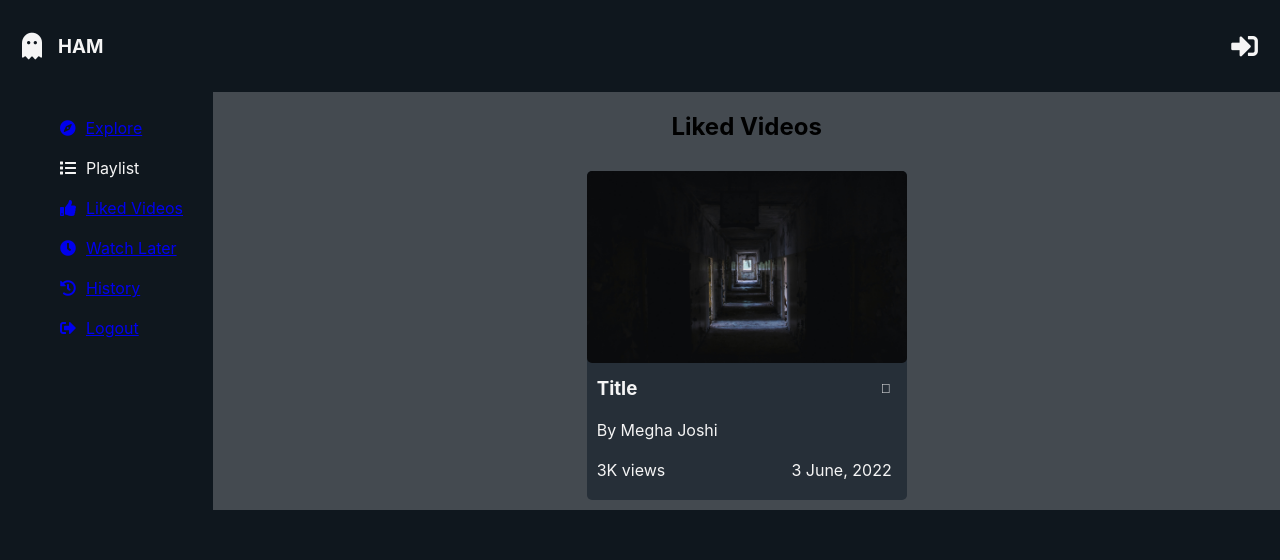
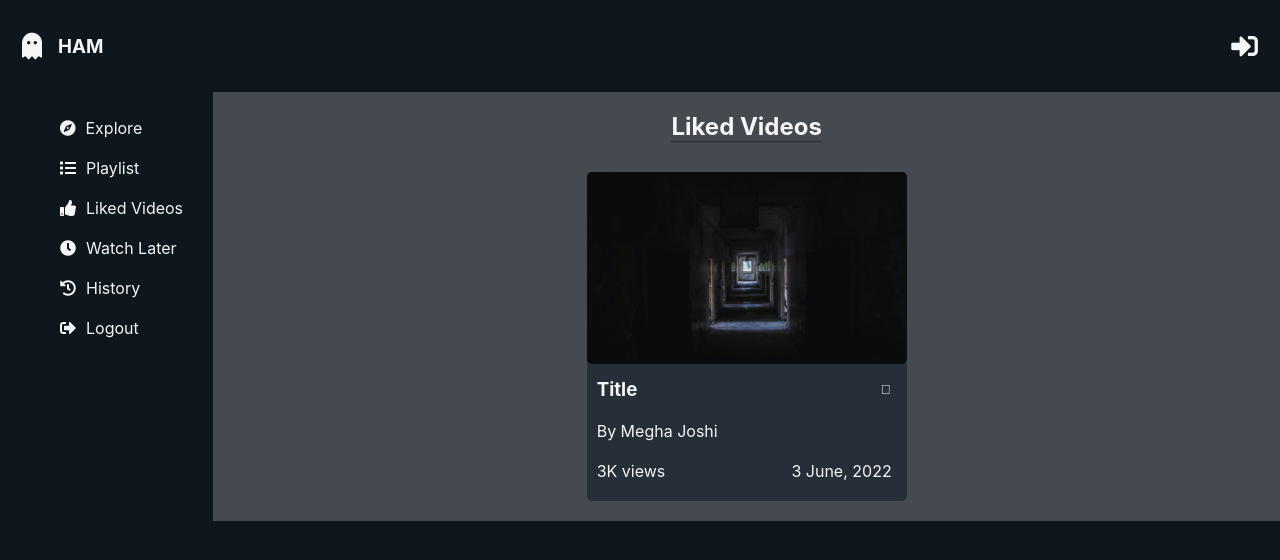
Before and after one commit to Megha-Joshi/Goosebumps, a React (Create React App) app: page /like in a window 1280 px wide. Shown: the top 560 px of the page. Built offline with nearby package versions, Linux system fonts and the light colour scheme; sample sign-in values are in the browser's storage; what miragejs would draw is missing.

Commit message:
refactor

```diff
--- a/src/pages/Homepage/homepage.css
+++ b/src/pages/Homepage/homepage.css
@@ -26,6 +26,7 @@
     display: flex;
     flex-wrap: wrap;
     justify-content: center;
+    padding-bottom: 10px;
 }
 
 .card{
@@ -80,7 +81,7 @@
 
 .modal-cont{
      display: flex;
-     justify-content: end;
+     justify-content: flex-end;
      padding: 5px;
      background-color: var(--secondary-color);
 }
@@ -89,3 +90,8 @@
     color: var(--font-color);
     margin: 3px;
 }
+
+.page-head{
+    color: var(--font-color);
+    border-bottom: 1px solid var(--accent-color);
+}
--- a/src/root.css
+++ b/src/root.css
@@ -7,4 +7,10 @@
 
 body {
     background-color: var(--primary-color);
+    height: 100%;
 }
+
+.text-link{
+    color: var(--font-color);
+    text-decoration: none;
+}
```
